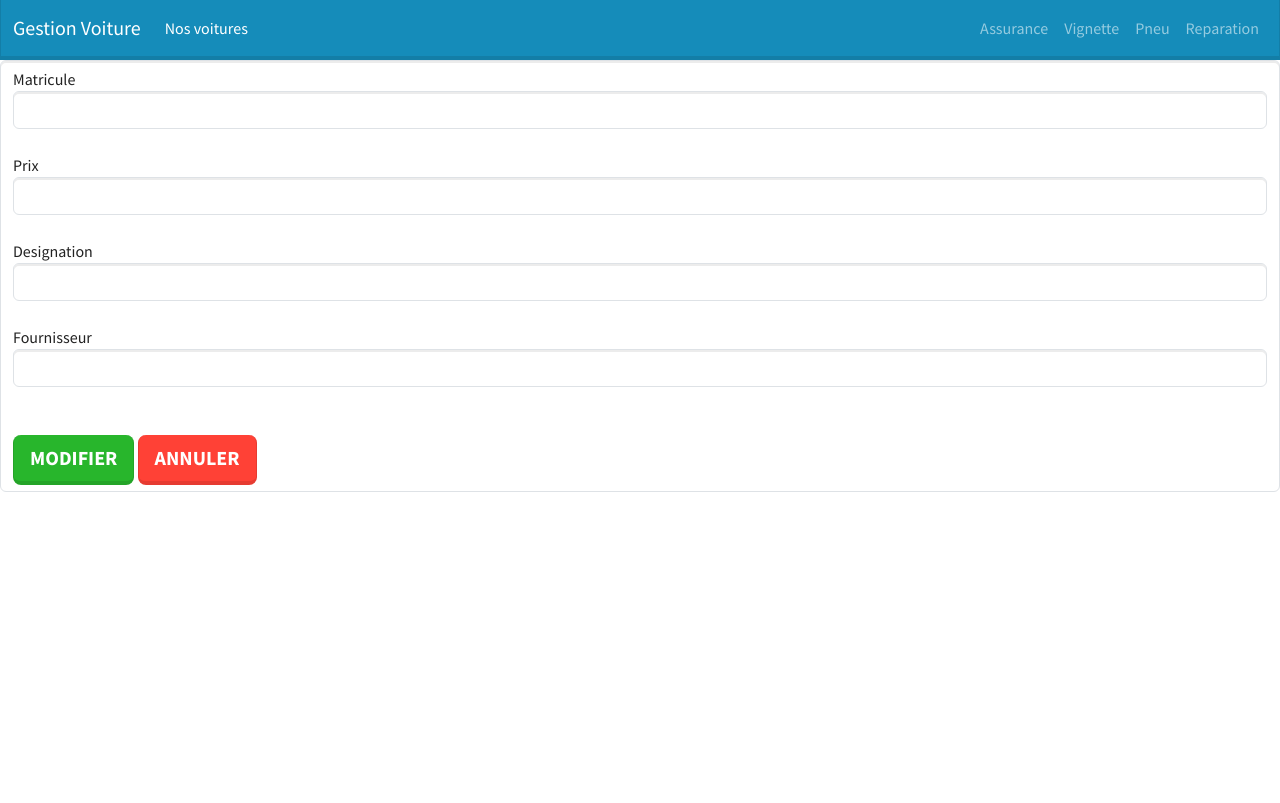
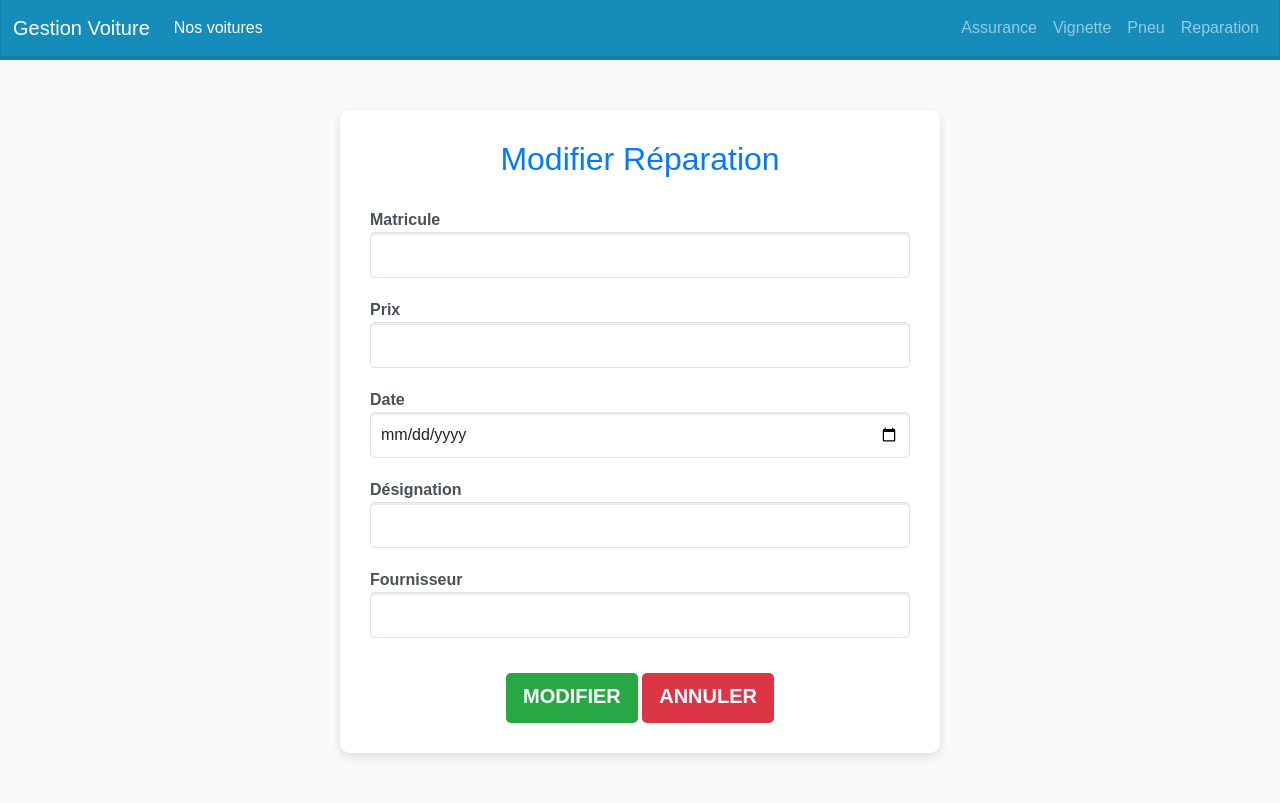
Before and after one commit to Abed-el-Beri-Daieb/gestionVoiture, a PHP site: page /reparationUpdate.php in a window 1280 px wide. Before the commit the page ends 492 px from the top, so only its background shows below. Run offline with PHP 8.4, Linux system fonts and the light colour scheme; data that the repository does not hold is empty.

Commit message:
version 2.0.4

```diff
--- a/index.php
+++ b/index.php
@@ -7,7 +7,6 @@
     <link rel="stylesheet" href="bootstrap.css">
 </head>
 <body>
-    <!-- Navigation bar -->
     <?php require_once "nav.php"; ?>
 
     <div class="container mt-5">
@@ -45,7 +44,6 @@
             </tbody>
         </table>
 
-        <!-- Add Car Button -->
         <div class="text-center mt-4">
             <a href="addVoiture.php" class="btn btn-success btn-lg">Ajouter une Voiture</a>
         </div>
--- a/pneuView.php
+++ b/pneuView.php
@@ -9,8 +9,8 @@
 <body>
     <?php require_once "nav.php"; ?>
 
-    <div class="container mt-5">
-        <h2 class="text-center mb-4" style="color: navy;">Les Pneus</h2>
+    <div class="container mt-4">
+        <h2 class="text-center mb-4" style="color: #007bff;">Les Pneus</h2>
         <table class="table table-striped table-bordered" id="example">
             <thead>
                 <tr>
--- a/reparationUpdate.php
+++ b/reparationUpdate.php
@@ -5,6 +5,58 @@
     <meta name="viewport" content="width=device-width, initial-scale=1.0">
     <title>GestionVoiture</title>
     <link rel="stylesheet" href="bootstrap.css">
+    <style>
+        body {
+            background-color: #f8f9fa;
+            font-family: 'Arial', sans-serif;
+            color: #333;
+        }
+
+        .container {
+            max-width: 600px;
+            margin: 50px auto;
+            background-color: #fff;
+            padding: 30px;
+            border-radius: 10px;
+            box-shadow: 0 4px 10px rgba(0, 0, 0, 0.1);
+        }
+
+        h2 {
+            text-align: center;
+            color: #007bff;
+            margin-bottom: 30px;
+        }
+
+        label {
+            font-weight: bold;
+            color: #495057;
+        }
+
+        .form-control {
+            margin-bottom: 20px;
+            border-radius: 5px;
+            padding: 10px;
+        }
+
+        .btn {
+            margin-top: 15px;
+            border-radius: 5px;
+        }
+
+        .btn-success {
+            background-color: #28a745;
+            border-color: #28a745;
+        }
+
+        .btn-danger {
+            background-color: #dc3545;
+            border-color: #dc3545;
+        }
+
+        .btn:hover {
+            opacity: 0.9;
+        }
+    </style>
 </head>
 <body>
     <?php
@@ -30,6 +82,7 @@
 
             if(isset($_POST['ok'])){
 
+                $matricule = htmlspecialchars($_POST['matricule']);
                 $prix = htmlspecialchars($_POST['prix']);
                 $date = htmlspecialchars($_POST['date']);
                 $designation = htmlspecialchars($_POST['designation']);
@@ -46,16 +99,40 @@
             }
     ?>
 
-    <form action="reparationUpdate.php"  method="post" class="form-control">
-        <label>Matricule</label><input type="text" name="matricule" value="<?= htmlspecialchars($matricule) ?>" class="form-control" readonly><br>
-        <label>Prix</label> <input type="number" class="form-control" name="prix" value="<?= htmlspecialchars($prix) ?>"><br>
-        <label>Designation</label> <input type="text" class="form-control" name="designation" value="<?= htmlspecialchars($designation) ?>"><br>
-        <label>Fournisseur</label> <input type="text" class="form-control" name="fournisseur" value="<?= htmlspecialchars($fournisseur) ?>"><br>
+<div class="container">
+        <h2>Modifier Réparation</h2>
+        <form action="reparationUpdate.php" method="post">
+            <div class="form-group">
+                <label for="matricule">Matricule</label>
+                <input type="text" id="matricule" name="matricule" class="form-control" value="<?= htmlspecialchars($matricule) ?>" readonly>
+            </div>
 
-        <br>
-        <input type="submit" value="Modifier" class="btn btn-success btn-lg" name="ok">
-        <input type="reset" value="Annuler" class="btn btn-danger btn-lg">
-    </form>
+            <div class="form-group">
+                <label for="prix">Prix</label>
+                <input type="number" id="prix" name="prix" class="form-control" value="<?= htmlspecialchars($prix) ?>">
+            </div>
+
+            <div class="form-group">
+                <label for="date">Date</label>
+                <input type="date" id="date" name="date" class="form-control" value="<?= htmlspecialchars($date) ?>">
+            </div>
+
+            <div class="form-group">
+                <label for="designation">Désignation</label>
+                <input type="text" id="designation" name="designation" class="form-control" value="<?= htmlspecialchars($designation) ?>">
+            </div>
+
+            <div class="form-group">
+                <label for="fournisseur">Fournisseur</label>
+                <input type="text" id="fournisseur" name="fournisseur" class="form-control" value="<?= htmlspecialchars($fournisseur) ?>">
+            </div>
+
+            <div class="form-group text-center">
+                <button type="submit" class="btn btn-success btn-lg" name="ok">Modifier</button>
+                <button type="reset" class="btn btn-danger btn-lg">Annuler</button>
+            </div>
+        </form>
+    </div>
 
 </body>
 </html>
--- a/reparationView.php
+++ b/reparationView.php
@@ -9,8 +9,8 @@
 <body>
     <?php require_once "nav.php"; ?>
 
-    <div class="container mt-5">
-        <h2 class="text-center mb-4" style="color: navy;">Les Réparations </h2>
+    <div class="container mt-4">
+        <h2 class="text-center mb-4" style="color: #007bff;">Les Réparations </h2>
         <table class="table table-striped table-bordered">
             <thead>
                 <tr>
--- a/vignetteView.php
+++ b/vignetteView.php
@@ -9,8 +9,8 @@
 <body>
     <?php require_once "nav.php"; ?>
 
-    <div class="container mt-5">
-        <h2 class="text-center mb-4" style="color: navy;">Les Vignettes</h2>
+    <div class="container mt-4">
+        <h2 class="text-center mb-4" style="color: #007bff;">Les Vignettes</h2>
         <table class="table table-striped table-bordered">
             <thead>
                 <tr>
```
Also changed, not shown: addReparation.php (+7 -7 lines), addVoiture.php (+7 -7 lines), assuranceUpdate.php (+68 -8 lines), assuranceView.php (+3 -4 lines), detail.php (+5 -5 lines), pneuUpdate.php (+80 -8 lines), vignetteUpdate.php (+75 -7 lines), voitureUpdate.php (+79 -9 lines).
